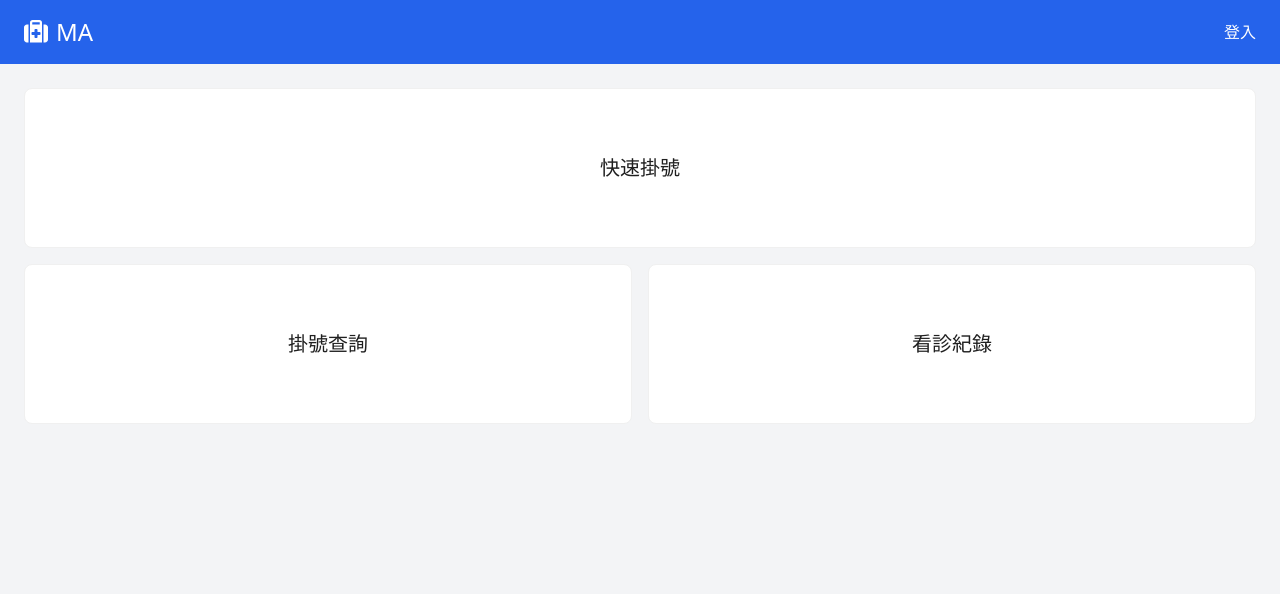
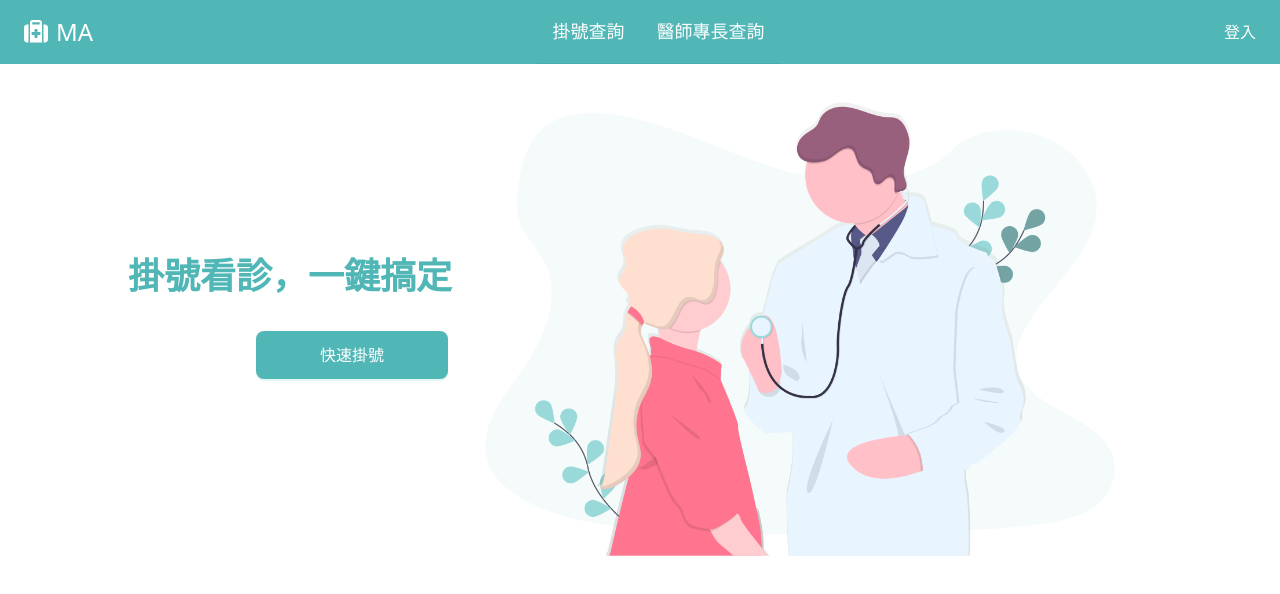
Before and after one commit to Latseng/Registration-system, a React (Vite) app: page / in a window 1280 px wide. Shown: the top 594 px of the page. Built offline with nearby package versions, Linux system fonts and the light colour scheme.

Commit message:
feat: add main color and modified mainPage

```diff
--- a/package.json
+++ b/package.json
@@ -5,6 +5,7 @@
   "type": "module",
   "scripts": {
     "dev": "vite",
+    "start": "vite",
     "build": "vite build",
     "lint": "eslint .",
     "preview": "vite preview",
--- a/src/App.jsx
+++ b/src/App.jsx
@@ -1,22 +1,37 @@
 import { BrowserRouter, Route, Routes } from "react-router-dom";
+import { ConfigProvider } from "antd";
 import { MainPage, LoginPage, DepartmentPage, RecordsPage, ClinicSchedulePage, QueryPage, DoctorsPage, AdminDepartmentPage } from "./pages";
 
 function App() {
   return (
-    <>
+    <ConfigProvider
+            theme={{
+              token: {
+                // Seed Token
+                colorPrimary: "#51b6b6",
+
+
+              },
+            }}
+          >
       <BrowserRouter>
         <Routes>
+
             <Route path="login" element={<LoginPage />} />
             <Route path="departments" element={<DepartmentPage />} />
             <Route path="records" element={<RecordsPage />} />
             <Route path="*" element={<MainPage />} />
-          <Route path="departments/schedule" element={<ClinicSchedulePage />} />
+            <Route
+              path="departments/schedule"
+              element={<ClinicSchedulePage />}
+            />
             <Route path="query" element={<QueryPage />} />
             <Route path="doctors" element={<DoctorsPage />} />
             <Route path="admin/departments" element={<AdminDepartmentPage />} />
+
         </Routes>
       </BrowserRouter>
-    </>
+    </ConfigProvider>
   );
 }
 
--- a/src/components/MainContent.jsx
+++ b/src/components/MainContent.jsx
@@ -1,37 +1,49 @@
-import { Layout, Card } from "antd";
+import { Layout, Card, Button } from "antd";
+import doctorImage from "@/../public/undraw_doctor_kw5l.png";
 
 const {Content} = Layout
 
 const MainContent = ({onClick}) => {
   return (
-    <Content className="p-6 bg-gray-100 min-h-screen">
+    <Content className="p-6 min-h-screen relative">
+      <img
+        className="w-3/5 absolute -top-2 right-24 -z-10 animate-slideInRight"
+        src={doctorImage}
+      />
+      <div className="absolute top-48  text-4xl left-32 animate-fadeIn">
+        <p className="text-mainColor mb-8 font-bold">掛號看診，一鍵搞定</p>
+        <Button size="large" className="w-48 h-12 ml-32" type="primary">
+          快速掛號
+        </Button>
+      </div>
+
       {/* 上方區塊 */}
-      <Card
+      {/* <Card
         hoverable
         className="h-40 flex items-center justify-center text-xl"
         onClick={() => onClick("department")}
       >
         快速掛號
       </Card>
-      <div className="grid grid-cols-2 gap-4 mt-4">
-        {/* 左下區塊 */}
-        <Card
+      <div className="grid grid-cols-2 gap-4 mt-4"> */}
+      {/* 左下區塊 */}
+      {/* <Card
           hoverable
           className="h-40 flex items-center justify-center text-xl"
           onClick={() => onClick("query")}
         >
           掛號查詢
-        </Card>
+        </Card> */}
 
-        {/* 右下區塊 */}
-        <Card
+      {/* 右下區塊 */}
+      {/* <Card
           hoverable
           className="h-40 flex items-center justify-center text-xl"
           onClick={() => onClick("records")}
         >
           看診紀錄
         </Card>
-      </div>
+      </div> */}
     </Content>
   );
 };
--- a/src/components/Navbar.jsx
+++ b/src/components/Navbar.jsx
@@ -1,13 +1,27 @@
 import Logo from "./Logo";
-import { Layout } from "antd";
+import { Layout, Menu, ConfigProvider } from "antd";
+
 
 const { Header } = Layout
 
-const Navbar = ({onClick}) => {
+const Navbar = ({onClick , items}) => {
   return (
-    <Header className="flex justify-between items-center bg-blue-600 px-6">
+    <Header className="flex justify-between items-center bg-mainColor px-6">
       <Logo />
-      <button className="text-white" onClick={onClick}>登入</button>
+      <ConfigProvider
+        theme={{
+          components: {
+            Menu: {
+              itemColor: "white",
+            },
+          },
+        }}
+      >
+        <Menu className="bg-mainColor text-lg" mode="horizontal" items={items} />
+      </ConfigProvider>
+      <button className="text-white" onClick={onClick}>
+        登入
+      </button>
     </Header>
   );
 };
--- a/src/components/Sidebar.jsx
+++ b/src/components/Sidebar.jsx
@@ -31,7 +31,7 @@ const Sidebar = ({onClickPage, onClickLogo, items}) => {
       {isDesktop ? (
         <Sider
           width={200}
-          style={{ backgroundColor: "rgb(37 99 235)" }}
+          style={{ backgroundColor: "rgb(81 182 182)" }}
           className="px-6 flex flex-col items-center py-6"
         >
           <button
@@ -47,15 +47,18 @@ const Sidebar = ({onClickPage, onClickLogo, items}) => {
               components: {
                 Menu: {
                   itemColor: "white",
-                  itemSelectedColor: "rgb(59 130 246)",
+                  itemSelectedColor: "#51b6b6",
+                  itemHoverColor: "white",
+                  itemHoverBg: "#99d9d9",
                 },
               },
             }}
           >
             <Menu
               mode="vertical"
+              style={{width: 200}}
               selectedKeys={[currentPage()]}
-              className="bg-blue-600 px-6"
+              className="bg-mainColor px-6"
               items={items}
               onClick={onClickPage}
             />
@@ -63,7 +66,7 @@ const Sidebar = ({onClickPage, onClickLogo, items}) => {
         </Sider>
       ) : (
         <>
-          <Header className="flex justify-between items-center bg-blue-600 px-6">
+          <Header className="flex justify-between bg-mainColor items-centerpx-6">
             <button className="text-white" onClick={() => setOpenMenu(true)}>
               <IoMenu className="size-6" />
             </button>
--- a/src/pages/AdminDepartmentPage.jsx
+++ b/src/pages/AdminDepartmentPage.jsx
@@ -6,7 +6,7 @@ import { getSpecialties } from "../api/specialties";
 
 const { Content } = Layout;
 
-const items = [
+const sidebarItems = [
   {
     key: "1",
     label: "門診科別",
@@ -21,6 +21,7 @@ const items = [
   },
 ];
 
+
 const AdminDepartmentPage = () => {
 const [isLoading, setIsLoading] = useState(false)
 const [departments, setDepartments] = useState([])
@@ -30,7 +31,6 @@ const [departments, setDepartments] = useState([])
       try {
         setIsLoading(true);
         const response = await getSpecialties();
-        console.log(response.data.data);
         setDepartments(response.data.data);
         setIsLoading(false);
       } catch (error) {
@@ -46,30 +46,40 @@ const [departments, setDepartments] = useState([])
   }
   return (
     <Layout className="min-h-screen">
-      <Sidebar items={items} />
+      <Sidebar items={sidebarItems} />
       <Content className="bg-gray-100 p-6">
         {departments.map((d) => (
-          <List key={d.category} className="bg-white pb-4">
-            <h3>{d.category}</h3>
+          <List
+            key={d.category}
+            header={<h3 className="text-lg">{d.category}</h3>}
+            bordered
+            className="bg-white p-4 mb-2"
+          >
             {d.specialties.map((item) => (
               <List.Item key={item}>
-                {item}
-                <Button type="text">
+                <span>{item}</span>
+                <Button onClick={handleClick} type="text">
                   <IoIosMore className="text-xl" />
                 </Button>
               </List.Item>
             ))}
+            <List.Item>
+              <Button type="text" className="mt-3 mx-auto" size="large">
+                <IoIosAddCircleOutline className="text-2xl" />
+              </Button>
+            </List.Item>
           </List>
         ))}
         <List
-          className="bg-white pb-4"
+          className="bg-white pb-4 text-center"
+          bordered
           itemLayout="vertical"
           loading={isLoading}
           size="large"
         >
           {!isLoading && (
-            <Button type="text">
-              <IoIosAddCircleOutline />
+            <Button type="text" className="mt-3" size="large">
+              <IoIosAddCircleOutline className="text-3xl" />
             </Button>
           )}
         </List>
--- a/src/pages/LoginPage.jsx
+++ b/src/pages/LoginPage.jsx
@@ -18,7 +18,7 @@ navigate("/admin/departments");
     <div className="flex flex-col items-center justify-center h-screen bg-gray-100">
       <button
         onClick={() => navigate("/*")}
-        className="mb-10 flex items-center text-blue-500 text-6xl"
+        className="mb-10 flex items-center text-mainColor text-6xl"
       >
         <FaSuitcaseMedical className="mr-2" />
         <h1>MA</h1>
--- a/src/pages/MainPage.jsx
+++ b/src/pages/MainPage.jsx
@@ -1,9 +1,21 @@
 import MainContent from "../components/MainContent";
 import Navbar from "../components/Navbar";
 import { useNavigate } from "react-router-dom";
+import{ Button } from "antd"
+
 
 const MainPage = () => {
   const navigate = useNavigate();
+  const items = [
+    {
+      key: "1",
+      label: "掛號查詢"
+    },
+    {
+      key: "2",
+      label: "醫師專長查詢"
+    }
+  ]
 
   const handleClick = (route) => {
     switch (route) {
@@ -25,8 +37,8 @@ const MainPage = () => {
   }
   return (
     <>
-     <Navbar onClick={handleClickNav} />
-     <MainContent onClick={handleClick} />
+      <Navbar onClick={handleClickNav} items={items} />
+      <MainContent />
     </>
   );
 }
--- a/tailwind.config.js
+++ b/tailwind.config.js
@@ -1,11 +1,23 @@
 /** @type {import('tailwindcss').Config} */
 export default {
-  content: [
-    "./index.html",
-    "./src/**/*.{js,ts,jsx,tsx}"
-  ],
+  content: ["./index.html", "./src/**/*.{js,ts,jsx,tsx}"],
   theme: {
-    extend: {},
+    extend: {
+      colors: {
+        mainColor: "#51b6b6",
+        mainColorLight: "#99d9d9",
+      },
+      keyframes: {
+        slideInRight: {
+          "0%": { opacity: "0", transform: "translateX(100%)" },
+          "100%": { opacity: "1", transform: "translateX(0)" },
+        },
+        fadeIn: {
+          "0%": { opacity: "0" },
+          "100%": { opacity: "1" },
+        },
+      },
+    },
   },
   plugins: [],
 };
--- a/vite.config.js
+++ b/vite.config.js
@@ -7,4 +7,9 @@ export default defineConfig({
   server: {
     port: 3000,
   },
+  resolve: {
+    alias: {
+      '@': '/src',
+    },
+  },
 });
```
Also changed, not shown: src/pages/QueryPage.jsx (+6 -2 lines), public/undraw_doctor_kw5l.png (added). Lines whose indentation alone changed are shown as unchanged.
